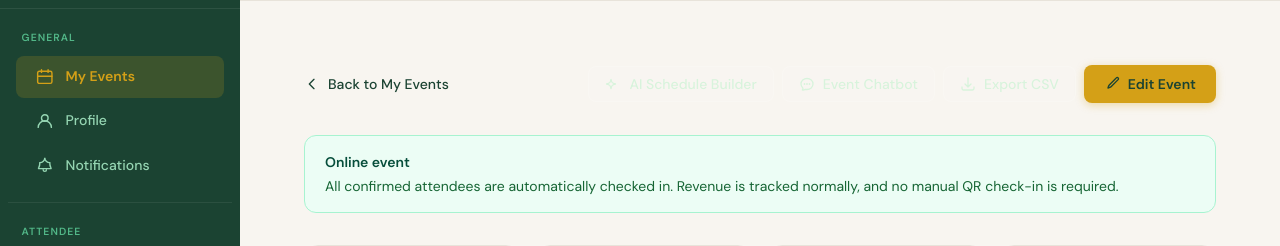
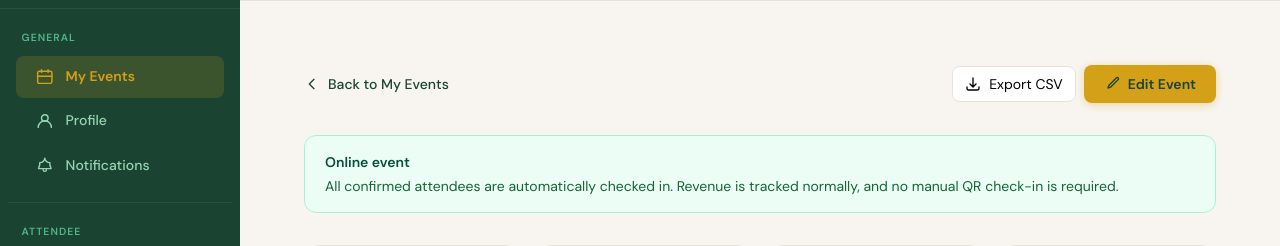
Before and after one commit to ananthakumarbCSE/Hostify, a Django app: page /dashboard/events/1/ in a window 1280 px wide. Shown: the part 142-388 px from the top of the page. Run offline with Django 5.2, Linux system fonts and the light colour scheme; a user stored in the database is signed in; tables that the repository leaves empty hold one stand-in row (values such as "Sample post"); data that the repository does not hold is empty; some libraries are stand-ins or nearby versions.

Commit message:
manage page fix

```diff
--- a/templates/dashboard/organizer/event_manage.html
+++ b/templates/dashboard/organizer/event_manage.html
@@ -17,24 +17,10 @@
       Back to My Events
     </a>
     <div class="flex flex-wrap items-center gap-2">
-      <a href="{% url 'ai_services:schedule_builder' event.id %}"
-         class="inline-flex items-center gap-2 btn-ghost text-sm">
-        <svg class="w-4 h-4" fill="none" viewBox="0 0 24 24" stroke="currentColor" stroke-width="2">
-          <path stroke-linecap="round" stroke-linejoin="round"
-                d="M9.813 15.904L9 18.75l-.813-2.846a4.5 4.5 0 00-3.09-3.09L2.25 12l2.846-.813a4.5 4.5 0 003.09-3.09L9 5.25l.813 2.846a4.5 4.5 0 003.09 3.09L15.75 12l-2.846.813a4.5 4.5 0 00-3.09 3.09z"/>
-        </svg>
-        AI Schedule Builder
-      </a>
-      <a href="{% url 'ai_services:chatbot' event.id %}"
-         class="inline-flex items-center gap-2 btn-ghost text-sm">
-        <svg class="w-4 h-4" fill="none" viewBox="0 0 24 24" stroke="currentColor" stroke-width="2">
-          <path stroke-linecap="round" stroke-linejoin="round"
-                d="M8.625 12a.375.375 0 11-.75 0 .375.375 0 01.75 0zm0 0H8.25m4.125 0a.375.375 0 11-.75 0 .375.375 0 01.75 0zm0 0H12m4.125 0a.375.375 0 11-.75 0 .375.375 0 01.75 0zm0 0h-.375M21 12c0 4.556-4.03 8.25-9 8.25a9.764 9.764 0 01-2.555-.337A5.972 5.972 0 015.41 20.97a5.969 5.969 0 01-.474-.065 4.48 4.48 0 00.978-2.025c.09-.457-.133-.901-.467-1.226C3.93 16.178 3 14.189 3 12c0-4.556 4.03-8.25 9-8.25s9 3.694 9 8.25z"/>
-        </svg>
-        Event Chatbot
-      </a>
+
       <a href="{% url 'dashboard:export_csv' event.id %}"
-         class="inline-flex items-center gap-2 btn-ghost text-sm">
+        class="inline-flex items-center gap-2 text-sm"
+        style="background:#ffffff; color:#000000; border:1px solid #E8E3DA; padding:0.45rem 0.75rem; border-radius:0.5rem;">
         <svg class="w-4 h-4" fill="none" viewBox="0 0 24 24" stroke="currentColor" stroke-width="2">
           <path stroke-linecap="round" stroke-linejoin="round"
                 d="M3 16.5v2.25A2.25 2.25 0 005.25 21h13.5A2.25 2.25 0 0021 18.75V16.5M16.5 12L12 16.5m0 0L7.5 12m4.5 4.5V3"/>
```
